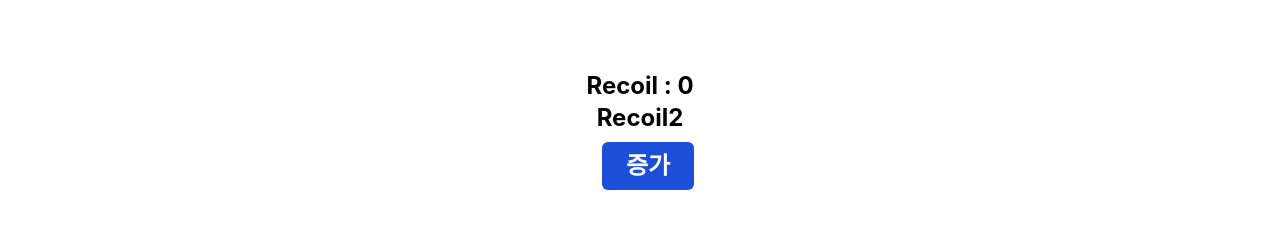
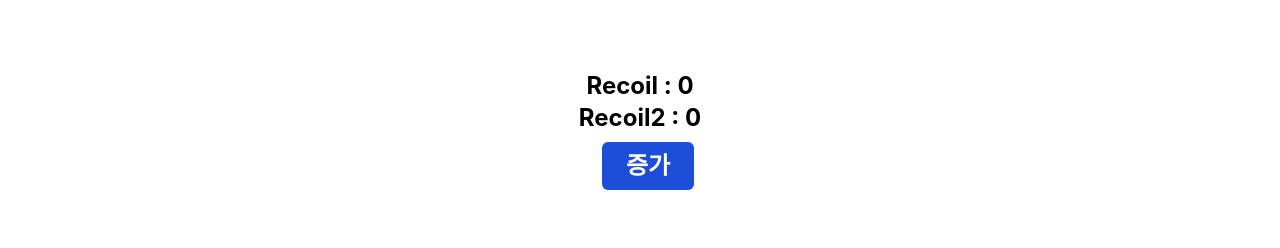
Before and after one commit to yhp0308/k6_react, a React (Create React App) app: page /r1 in a window 1280 px wide. Shown: the part 266-514 px from the top of the page. Built offline with nearby package versions, Linux system fonts and the light colour scheme.

Commit message:
Recoil Selector

```diff
--- a/package.json
+++ b/package.json
@@ -11,6 +11,7 @@
     "react-icons": "^5.0.1",
     "react-router-dom": "^6.22.3",
     "react-scripts": "5.0.1",
+    "recoil": "^0.7.7",
     "web-vitals": "^2.1.4"
   },
   "scripts": {
--- a/src/15/Recoil1.js
+++ b/src/15/Recoil1.js
@@ -1,21 +1,16 @@
-import { useEffect, useState } from "react";
 import Recoil2 from "./Recoil2";
+import { useRecoilValue } from "recoil";
+import { rcnt } from "./RecoilAtom"
 
 export default function Recoil1() {
-    const [cnt, setCnt] = useState(0);
-
-    useEffect(() => {
-        console.log(cnt)
-    } , [cnt]);
+  const cnt = useRecoilValue(rcnt);
 
   return (
     <div className="w-full h-full flex flex-col
                     text-2xl font-bold
                     justify-center items-center">
       Recoil : {cnt}
-      <Recoil2  cnt = {cnt}
-                setCnt = {setCnt}
-        />
+      <Recoil2 />
     </div>
   )
 }
--- a/src/15/Recoil2.js
+++ b/src/15/Recoil2.js
@@ -1,13 +1,16 @@
 import Recoil3 from "./Recoil3"
+import { useRecoilValue } from "recoil"
+import { rcnt2 } from "./RecoilAtom"
 
-export default function Recoil2({cnt, setCnt}) {
+export default function Recoil2() {
+  const cnt2 = useRecoilValue(rcnt2);
+
   return (
     <div className="w-full flex flex-col
                     text-2xl font-bold
                     justify-center items-center">
-      Recoil2
-      <Recoil3  cnt = {cnt}
-                setCnt = {setCnt}/>
+      Recoil2 : {cnt2}
+      <Recoil3 />
     </div>
   )
 }
--- a/src/15/Recoil3.js
+++ b/src/15/Recoil3.js
@@ -1,8 +1,14 @@
 import TailButton from "../UI/TailButton";
+import { useSetRecoilState, useRecoilValue, useRecoilState } from "recoil";
+import { rcnt } from "./RecoilAtom";
 
-export default function Recoil3({cnt, setCnt}) {
+export default function Recoil3() {
+  // const cnt = useRecoilValue(rcnt);
+  // const setCnt = useSetRecoilState(rcnt);
+  const [cnt, setCnt] = useRecoilState(rcnt);
+
   const handleUp = () => {
-    setCnt(cnt + 1);
+    setCnt(cnt + 1) ;
   }
   return (
     <div>
--- /dev/null
+++ b/src/15/RecoilAtom.js
@@ -0,0 +1,13 @@
+import { atom, selector } from "recoil"
+
+export const rcnt = atom({
+    key : 'rcnt',
+    default : 0
+}) ;
+
+export const rcnt2 = selector({
+    key : 'rcnt2',
+    get : ({get}) => {
+        return get(rcnt) *2 ;
+    }
+})
--- /dev/null
+++ b/src/15/RecoilMain.js
@@ -0,0 +1,12 @@
+import { RecoilRoot } from "recoil"
+import Recoil1 from "./Recoil1"
+
+export default function RecoilMain() {
+  return (
+    <div>
+      <RecoilRoot>
+        <Recoil1 />
+      </RecoilRoot>
+    </div>
+  )
+}
--- a/src/App.js
+++ b/src/App.js
@@ -24,7 +24,8 @@
 import UltraSrtFcst from './14/UltraSrtFcst';
 import VilageFcst from './14/VilageFcst';
 import FrcstList from './14/FrcstList'
-import Recoil1 from './15/Recoil1';
+import RecoilMain from './15/RecoilMain';
+// import Recoil1 from './15/Recoil1';
 
 function App() {
 
@@ -45,7 +46,7 @@
         <div className='flex justify-end items-center'>
           <div className='mx-5 p-2 rounded-md hover:bg-blue-900 hover:text-white'>
             <Link to = '/r1'>
-            Recoil
+              Recoil
             </Link>
           </div>
           <div className='mx-5 p-2 rounded-md hover:bg-blue-900 hover:text-white'>
@@ -95,7 +96,7 @@
               <Route path='/ultra/:dt/:area/:x/:y' element={<UltraSrtFcst/>} />
               <Route path='/vilage/:dt/:area/:x/:y' element={<VilageFcst/>} />
               <Route path='/flist' element={<FrcstList/>} />
-              <Route path='/r1' element={<Recoil1/>}/>
+              <Route path='/r1' element={<RecoilMain/>}/>
             </Routes>
         </main>
       <footer className='flex justify-center items-center
```
Also changed, not shown: 1 other file (tests, documents, lock files or other folders).
